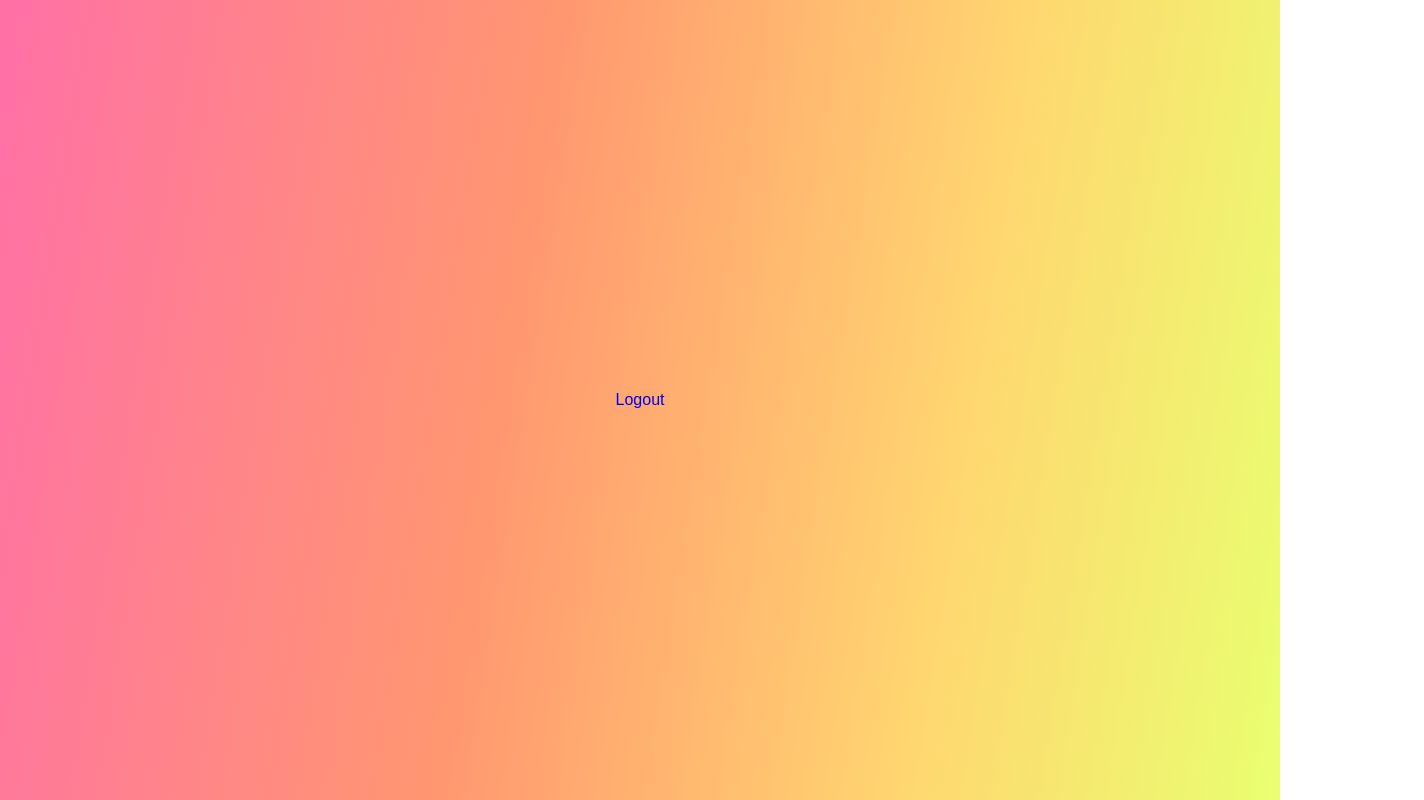
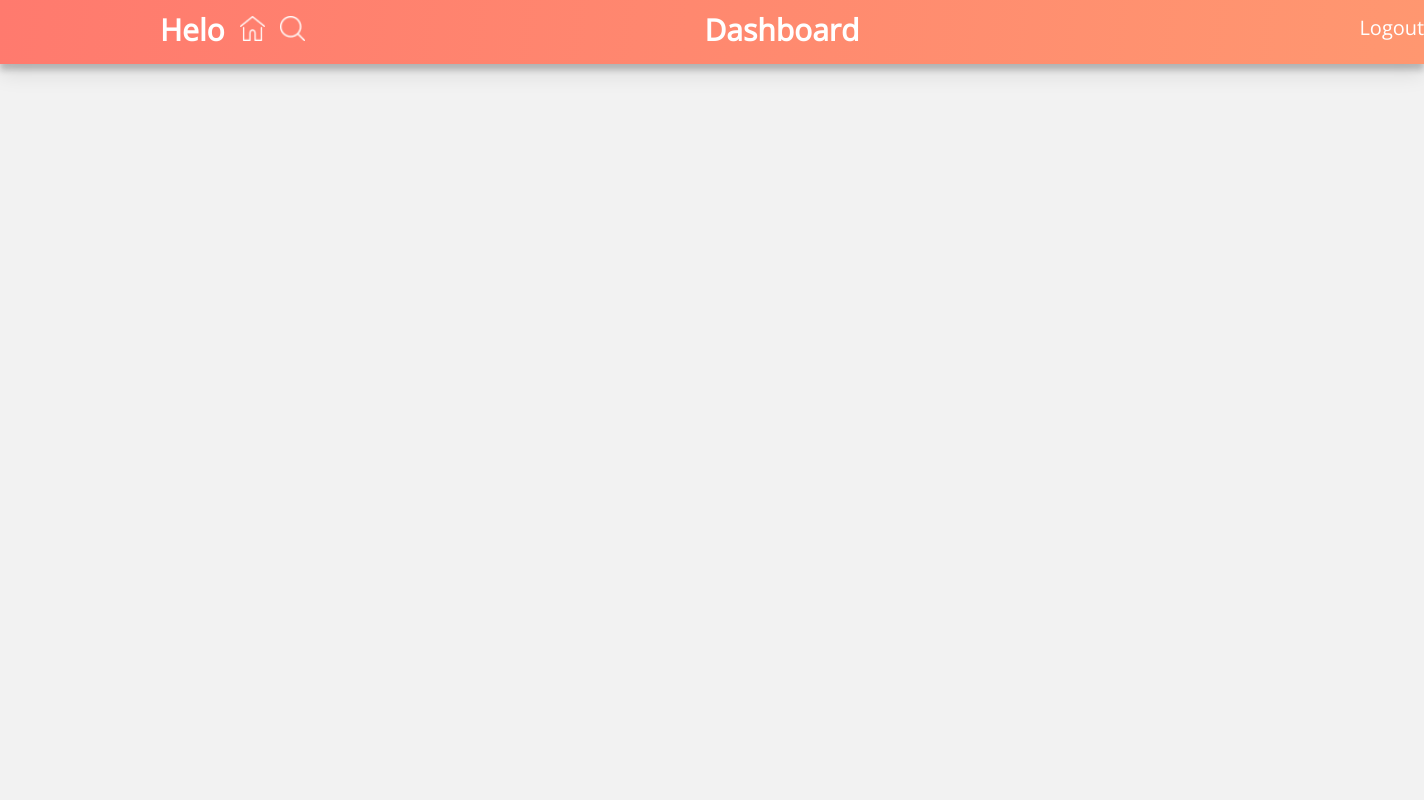
Before and after one commit to IanGirard/helo-simulation-3, a React (Create React App) app: page /#/dashboard in a window 1280 px wide. Shown: the whole page, 1424 px wide, since content can reach past the window. Built offline with nearby package versions, Linux system fonts and the light colour scheme.

Commit message:
css for dashboard

```diff
--- a/src/components/Dashboard/Dashboard.css
+++ b/src/components/Dashboard/Dashboard.css
@@ -0,0 +1,48 @@
+@import url('https://fonts.googleapis.com/css?family=Open+Sans');
+
+.DashboardApp {
+    background-color: #f2f2f2;
+}
+
+.header {
+    width: 100%;
+    height: 8vh;
+    background-image: linear-gradient(97deg, #ff7a6e, #ff9770);
+    box-shadow: 0 10px 20px 0 rgba(0, 0, 0, 0.1), 0 6px 6px 0 rgba(0,0,0,0.2);
+    display: flex;
+    justify-content: flex-start;
+    align-items: center;
+}
+
+.heloText {
+    color: white;
+    font-family: 'Open Sans';
+    display: flex;
+    justify-content: flex-start;
+    font-size: 30px;
+    margin-left: 20vh;
+}
+
+.homeLogo {
+    width: 25px;
+    height: 25px;
+    padding: 7px 0px 5px 15px;
+}
+
+.search {
+    width: 25px;
+    height: 25px;
+    padding: 7px 0px 5px 15px;
+}
+
+.dashboardHeaderText {
+    margin: auto;
+    padding: 5px 0px 5px 400px;
+    font-size: 22px;
+}
+
+.logoutButton {
+    color: white;
+    padding: 5px 0px 5px 500px;
+    font-size: 20px;
+}
--- a/src/components/Dashboard/Dashboard.js
+++ b/src/components/Dashboard/Dashboard.js
@@ -1,13 +1,30 @@
 import React, { Component } from 'react';
+import './Dashboard.css';
+import homeLogo from '../../home.png';
+import searchLogo from '../../search.png';
 
 export default class Dashboard extends Component {
     render() {
         return (
-            <div className='App'>
+            <div className='DashboardApp'>
                 <div className='header'>
+                    <div className='heloText'>
+                        <strong>Helo</strong>
+                        <a href='http://localhost:3000/#/dashboard'>
+                        <img className='homeLogo' src={homeLogo}/>
+                        </a>
+                        <img className='search' src={searchLogo}/>
 
+                        <div className='dashboardHeaderText'>
+                        </div>
+                            <strong>Dashboard</strong>
+                            <a href='http://localhost:3030/auth/logout'>
+                                <div className='logoutButton'>
+                                    Logout
+                                </div>
+                            </a>
+                    </div>
                 </div>
-                <a href='http://localhost:3030/auth/logout'><div className='logoutButton'>Logout</div></a>
             </div>
         )
     }
```
Also changed, not shown: src/home.png (added), src/search.png (added).
